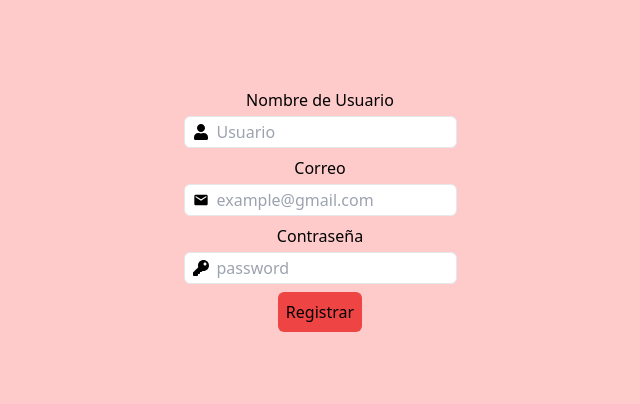
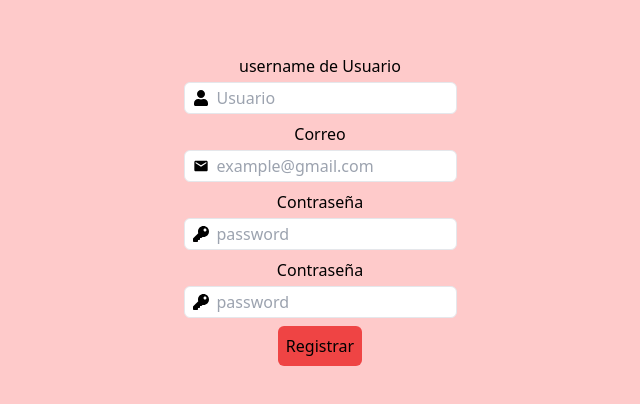
Before and after one commit to PedroMolina17/marketticket, a React (Vite) app in the folder client/: page /register in a window 1280 px wide. Shown: the part 190-594 px from the top of the page, without its empty margins (320-960 px from the left). Built offline with nearby package versions, Linux system fonts and the light colour scheme.

Commit message:
Register user

```diff
--- a/client/src/components/Singup.jsx
+++ b/client/src/components/Singup.jsx
@@ -1,25 +1,39 @@
 import { useForm } from "react-hook-form";
 import { FaUser, FaKey } from "react-icons/fa";
 import { MdEmail } from "react-icons/md";
-
+import { useRef } from "react";
+import axios from "axios";
 const Signup = () => {
   const {
     register,
     handleSubmit,
     formState: { errors },
     reset,
+    watch,
   } = useForm({
     defaultValues: {
-      nombre: "",
+      username: "",
       correo: "",
       password: "",
+      confirmPassword: "",
     },
   });
-
+  const password = useRef(null);
+  password.current = watch("password", "");
   const onSubmit = handleSubmit((data) => {
     console.log(data);
+    axios
+      .post("http://localhost:8000/events/api/v1/user/", data)
+      .then(function (response) {
+        console.log(response.data);
+        alert("Registro exitoso!");
+      })
+      .catch(function (error) {
+        console.error("Error al enviar solicitud:", error);
+        alert("Ocurrió un error al registrarse.");
+      });
     // reset({
-    //   nombre: '',
+    //   username: '',
     //   correo: '',
     //   fechaNacimiento: '',
     //   password: '',
@@ -38,26 +52,28 @@ const Signup = () => {
         onSubmit={onSubmit}
       >
         <label className="flex flex-col  items-center w-96 gap-1">
-          Nombre de Usuario
+          username de Usuario
           <div className="flex border rounded-md bg-white h-8 items-center gap-2 px-2">
             <FaUser />
             <input
-              name="nombre"
+              name="username"
               placeholder="Usuario"
               type="text"
               className=" bg-transparent focus:outline-none "
-              {...register("nombre", {
+              {...register("username", {
                 required: {
                   value: true,
-                  message: "Nombre es requerido",
+                  message: "username es requerido",
                 },
                 maxLength: 20,
                 minLength: 2,
               })}
             />
           </div>
-          {errors.nombre && (
-            <span className="text-xs  font-bold">{errors.nombre.message}</span>
+          {errors.username && (
+            <span className="text-xs  font-bold">
+              {errors.username.message}
+            </span>
           )}
         </label>
         <label className="flex flex-col w-96 items-center gap-1">
@@ -110,6 +126,35 @@ const Signup = () => {
             <span className="text-xs font-bold">{errors.password.message}</span>
           )}
         </label>
+        <label className="flex flex-col w-96 items-center gap-1">
+          Contraseña
+          <div className="flex border rounded-md bg-white h-8 items-center gap-2 px-2">
+            <FaKey />
+            <input
+              name="confirmPassword"
+              placeholder="password"
+              type="password"
+              className=" bg-transparent focus:outline-none "
+              {...register("confirmPassword", {
+                required: {
+                  value: true,
+                  message: "Contraseña es requerida",
+                },
+                minLength: {
+                  value: 6,
+                  message: "Contraseña debe ser mayor a 6 caracte|res",
+                },
+                validate: (value) =>
+                  value === password.current || "Las contraseñas no coinciden",
+              })}
+            />
+          </div>
+          {errors.confirmPassword && (
+            <span className="text-xs font-bold">
+              {errors.confirmPassword.message}
+            </span>
+          )}
+        </label>
         <button className="p-2 bg-red-500 rounded-md" type="submit">
           Registrar
         </button>
```
Also changed, not shown: 1 other file (tests, documents, lock files or other folders).
